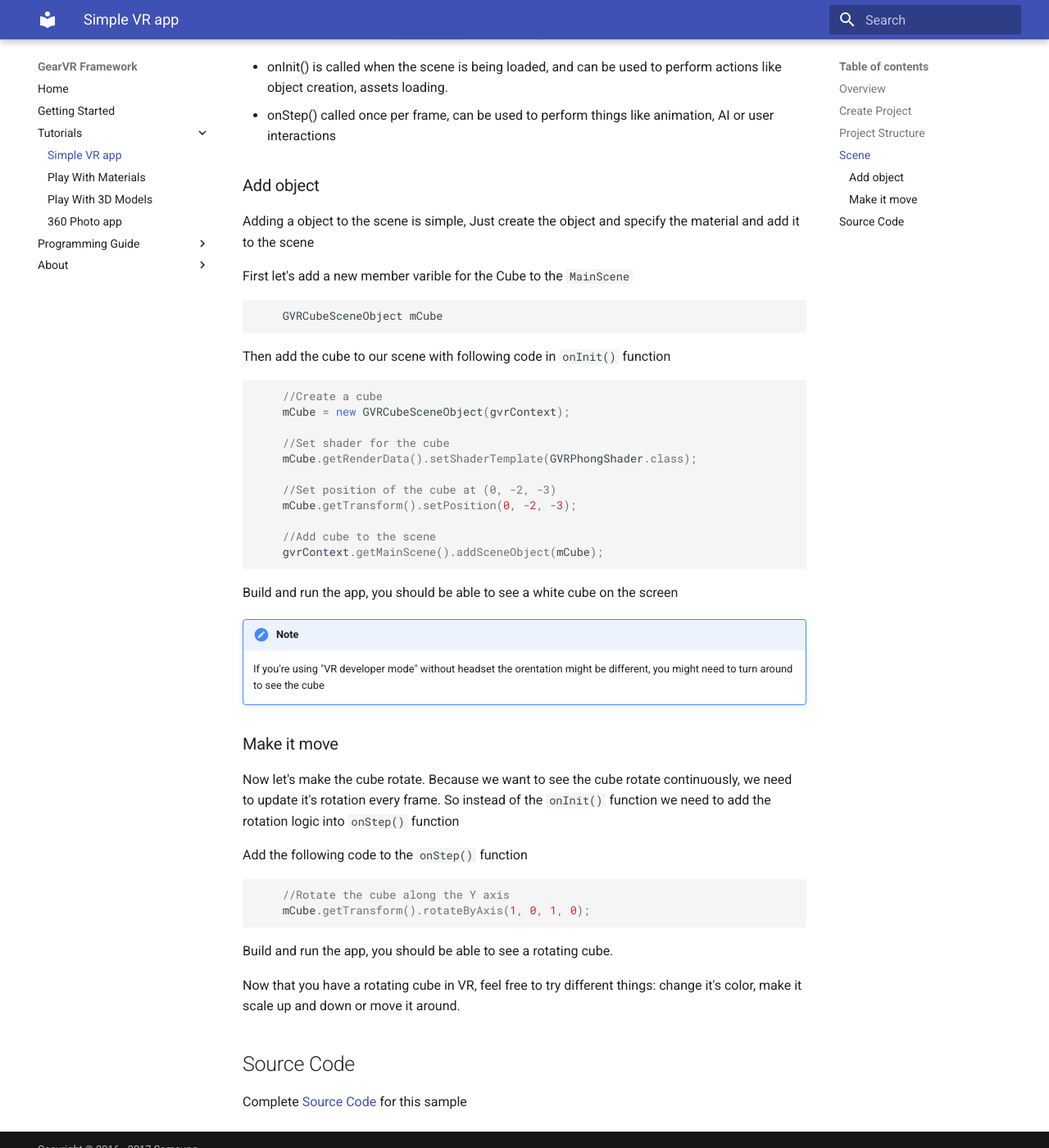
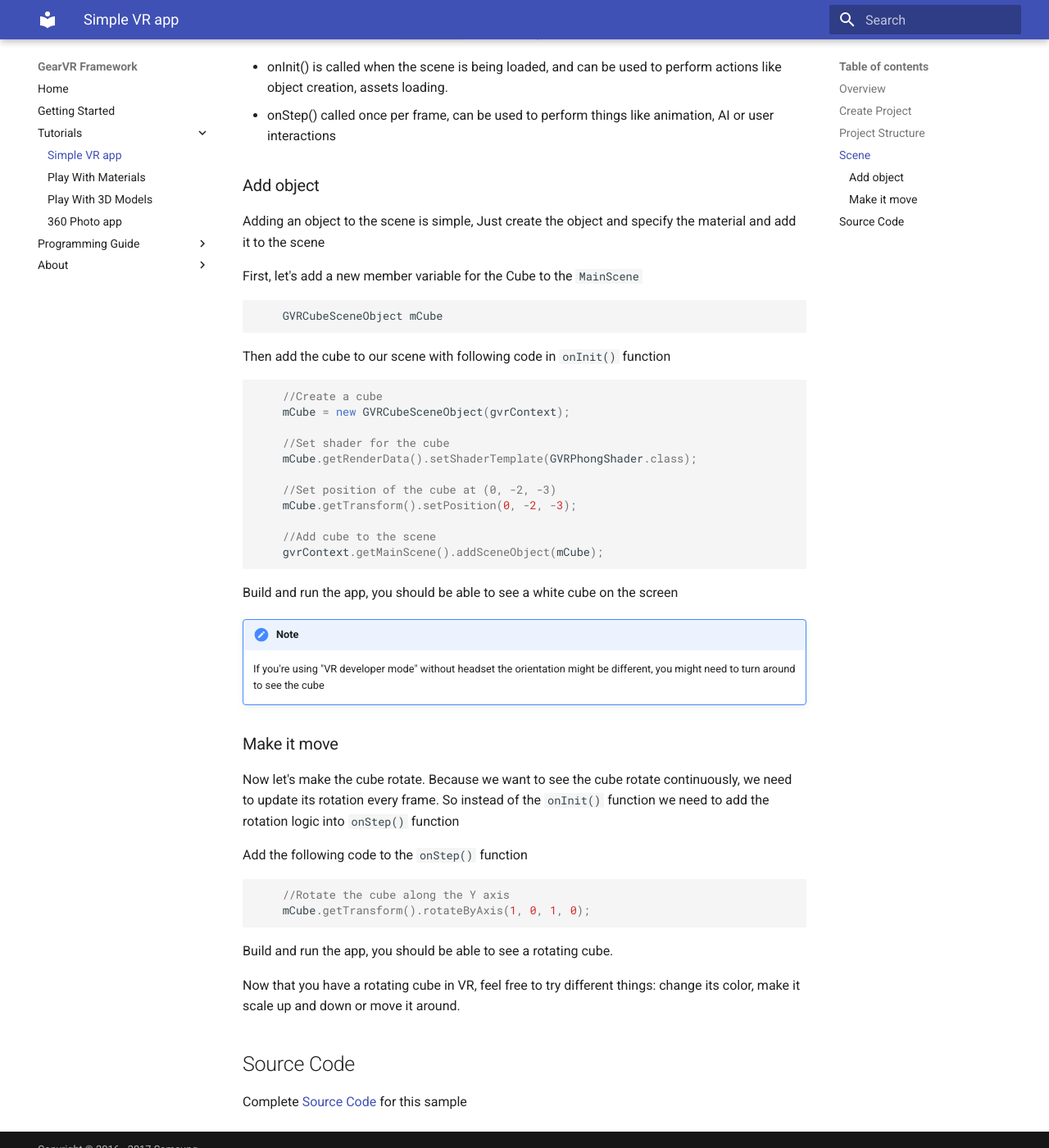
Before and after one commit to nitosan/GearVRf-docs, an MkDocs documentation site: the page built from docs/tutorials/simple_vr_app.md, in a window 1280 px wide and 1400 px high, scrolled down 1726 px. Shown: the whole window at 82% size. Built offline with MkDocs 1.6.1 and Material for MkDocs 9.7.7, drawn with Linux system fonts in a browser that asks for light colours; old or Windows-style settings are respelled for this version of MkDocs; some of the changed text lies outside the part shown.

Commit message:
Corrections

````diff
--- a/docs/tutorials/simple_vr_app.md
+++ b/docs/tutorials/simple_vr_app.md
@@ -22,18 +22,18 @@ The template project contains two classes, `MainActivity` and `MainScene`
 
 * `MainScene` is the container of a scene, just like a scene in the movie, it contains things like camera, characters, visual effects etc, it is the place for all your VR content.
 
-In the assets folder there are two files: `gvr.xml` and `oculussig` file
+In the assets folder, there are two files: `gvr.xml` and `oculussig` file
 
 * `gvr.xml` is where you config various behavior of GearVR framework, which we'll get into detail in future tutorials
 
-* `oculussig` is the oculus signing file which allows you to deploy debug apps to VR devices, so always make sure this you have a signing file in your project
+* `oculussig` is the Oculus signing file which allows you to deploy debug apps to VR devices, so always make sure this you have a signing file in your project
 
 
 ## Scene
 Usually a VR app/game consists of one or more scenes. The template project already created one Scene called `MainScene` and it should be the starting point for your VR project.
 
 !!!note
-	`MainScene` extends from `GVRMain`, if you're creating your own entry point class, make sure to extend `GVRMain`
+    `MainScene` extends from `GVRMain`, if you're creating your own entry point class, make sure to extend `GVRMain`
 
 There are two functions in `MainScene`; both are important for the scene to work
 
@@ -42,49 +42,49 @@ There are two functions in `MainScene`; both are important for the scene to work
 
 ### Add object
 
-Adding a object to the scene is simple, Just create the object and specify the material and add it to the scene
+Adding an object to the scene is simple, Just create the object and specify the material and add it to the scene
 
-First let's add a new member varible for the Cube to the `MainScene`
+First, let's add a new member variable for the Cube to the `MainScene`
 ```java
-	GVRCubeSceneObject mCube
+    GVRCubeSceneObject mCube
 ```
 
 Then add the cube to our scene with following code in `onInit()` function
 ```java
-	//Create a cube
-	mCube = new GVRCubeSceneObject(gvrContext);
+    //Create a cube
+    mCube = new GVRCubeSceneObject(gvrContext);
 
-	//Set shader for the cube
-	mCube.getRenderData().setShaderTemplate(GVRPhongShader.class);
+    //Set shader for the cube
+    mCube.getRenderData().setShaderTemplate(GVRPhongShader.class);
 
-	//Set position of the cube at (0, -2, -3)
-	mCube.getTransform().setPosition(0, -2, -3);
+    //Set position of the cube at (0, -2, -3)
+    mCube.getTransform().setPosition(0, -2, -3);
 
-	//Add cube to the scene
-	gvrContext.getMainScene().addSceneObject(mCube);
+    //Add cube to the scene
+    gvrContext.getMainScene().addSceneObject(mCube);
 ```
 
 Build and run the app, you should be able to see a white cube on the screen
 
 !!!note
-	If you're using "VR developer mode" without headset the orentation might be different, you might need to turn around to see the cube
+    If you're using "VR developer mode" without headset the orientation might be different, you might need to turn around to see the cube
 
 ### Make it move
 
-Now let's make the cube rotate. Because we want to see the cube rotate continuously, we need to update it's rotation every frame. So instead of the `onInit()` function we need to add the rotation logic into `onStep()` function
+Now let's make the cube rotate. Because we want to see the cube rotate continuously, we need to update its rotation every frame. So instead of the `onInit()` function we need to add the rotation logic into `onStep()` function
 
 
 Add the following code to the `onStep()` function
 ```java
 
-	//Rotate the cube along the Y axis
-	mCube.getTransform().rotateByAxis(1, 0, 1, 0);
+    //Rotate the cube along the Y axis
+    mCube.getTransform().rotateByAxis(1, 0, 1, 0);
 
 ```
 
 Build and run the app, you should be able to see a rotating cube.
 
-Now that you have a rotating cube in VR, feel free to try different things: change it's color, make it scale up and down or move it around.
+Now that you have a rotating cube in VR, feel free to try different things: change its color, make it scale up and down or move it around.
 
 ## Source Code
 Complete [Source Code](https://github.com/gearvrf/GearVRf-Demos) for this sample
````
Also changed, not shown: docs/tutorials/play_with_3d_models.md (+8 -8 lines).
